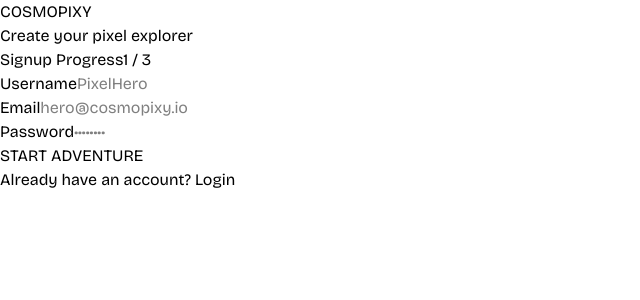
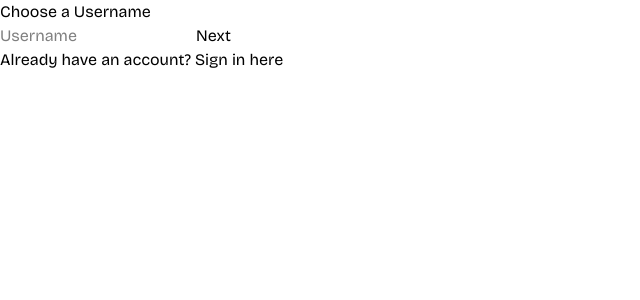
Before and after one commit to coolerputt01/CosmoPixy, a Vue app in the folder frontend/app/: page /signup in a window 1280 px wide. Shown: the top 300 px of the page, without its empty margins (0-640 px from the left). Built offline with nearby package versions, Linux system fonts and the light colour scheme; the HTML template or start-up script is replaced by a standard one.

Commit message:
Auth Pages

```diff
--- /dev/null
+++ b/frontend/app/src/pages/signin.vue
@@ -0,0 +1,62 @@
+<template>
+  <main class="w-full min-h-screen flex items-center justify-center bg-gray-100">
+    <div class="stage flex flex-col gap-4 w-full max-w-sm p-6">
+
+      <!-- TITLE -->
+      <h2 class="text-2xl font-bold text-center text-gray-800">
+        Sign In
+      </h2>
+
+      <!-- USERNAME -->
+      <input
+        type="text"
+        placeholder="Username"
+        v-model="form.username"
+        class="border rounded-xl px-4 py-3 focus:outline-none focus:ring-2 focus:ring-blue-400"
+      />
+
+      <!-- PASSWORD -->
+      <input
+        type="password"
+        placeholder="Password"
+        v-model="form.password"
+        class="border rounded-xl px-4 py-3 focus:outline-none focus:ring-2 focus:ring-blue-400"
+      />
+
+      <!-- BUTTON -->
+      <button
+        class="bg-blue-500 rounded-full text-white py-3 font-bold hover:opacity-80 transition"
+        @click="signIn"
+      >
+        Sign In
+      </button>
+
+      <!-- FOOTER -->
+      <div class="text-center mt-6 text-sm text-gray-600">
+        <p>
+          Don’t have an account?
+          <RouterLink to="/signup" class="underline text-blue-800">
+            Sign up
+          </RouterLink>
+        </p>
+      </div>
+
+    </div>
+  </main>
+</template>
+
+<script setup>
+import { ref } from "vue";
+
+const form = ref({
+  username: "",
+  password: ""
+});
+
+function signIn() {
+  if (!form.value.username || !form.value.password) return
+
+  console.log("Signing in with:", form.value)
+  // send to backend (Flask / Django / API)
+}
+</script>
--- a/frontend/app/src/pages/signup.vue
+++ b/frontend/app/src/pages/signup.vue
@@ -1,72 +1,83 @@
 <template>
-  <div class="min-h-screen flex items-center justify-center bg-white text-gray-900">
-    <!-- Card -->
-    <div class="relative w-full max-w-md p-8 rounded-3xl bg-white backdrop-blur-xl shadow-2xl border border-gray-200">
-      <!-- Glow -->
-      <div class="absolute -inset-1 rounded-3xl bg-gradient-to-r from-blue-500/40 to-blue-500 opacity-30 blur"></div>
+  <main class="w-full min-h-screen flex items-center justify-center bg-gray-100">
+    <div class="stage flex flex-col gap-4 w-full max-w-sm p-6">
 
-      <div class="relative">
-        <!-- Logo / Title -->
-        <div class="text-center mb-6">
-          <h1 class="text-4xl font-extrabold tracking-widest text-gray-900">COSMOPIXY</h1>
-          <p class="mt-2 text-sm text-gray-600">Create your pixel explorer</p>
-        </div>
+      <h2 class="text-xl font-bold text-center">
+        {{ stepTitle }}
+      </h2>
 
-        <!-- Progress Bar (gamified feel) -->
-        <div class="mb-6">
-          <div class="flex justify-between text-xs text-gray-600 mb-1">
-            <span>Signup Progress</span>
-            <span>1 / 3</span>
-          </div>
-          <div class="w-full h-2 bg-gray-200 rounded-full overflow-hidden">
-            <div class="h-full w-1/3 bg-gradient-to-r from-white to-blue-500"></div>
-          </div>
-        </div>
+      <input
+        :type="inputType"
+        :placeholder="placeholder"
+        v-model="form[currentField]"
+        class="border rounded-xl px-4 py-3 focus:outline-none focus:ring-2 focus:ring-blue-400"
+      />
 
-        <!-- Form -->
-        <form class="space-y-4">
-          <div>
-            <label class="text-xs text-gray-600">Username</label>
-            <input
-              type="text"
-              placeholder="PixelHero"
-              class="w-full mt-1 px-4 py-3 rounded-xl bg-gray-100 border border-white/20 focus:outline-none focus:ring-2 focus:ring-blue-500"
-            />
-          </div>
+      <button
+        class="bg-blue-500 rounded-full text-white py-3 font-bold hover:opacity-80 transition"
+        @click="nextStep"
+      >
+        {{ buttonText }}
+      </button>
 
-          <div>
-            <label class="text-xs text-gray-600">Email</label>
-            <input
-              type="email"
-              placeholder="hero@cosmopixy.io"
-              class="w-full mt-1 px-4 py-3 rounded-xl bg-gray-100 border border-white/20 focus:outline-none focus:ring-2 focus:ring-blue-500"
-            />
-          </div>
-
-          <div>
-            <label class="text-xs text-gray-600">Password</label>
-            <input
-              type="password"
-              placeholder="••••••••"
-              class="w-full mt-1 px-4 py-3 rounded-xl bg-gray-100 border border-white/20 focus:outline-none focus:ring-2 focus:ring-blue-500"
-            />
-          </div>
-
-          <!-- CTA -->
-          <button
-            type="submit"
-            class="group w-full mt-6 py-3 rounded-xl bg-blue-500 hover:bg-blue-600 transition-all duration-300 font-bold tracking-wide shadow-lg shadow-blue-500/40"
-          >
-            <span class="group-hover:tracking-widest transition-all">START ADVENTURE</span>
-          </button>
-        </form>
-
-        <!-- Footer -->
-        <p class="mt-6 text-center text-xs text-gray-500">
+      <div class="text-center mt-10">
+        <p>
           Already have an account?
-          <span class="text-blue-500 hover:underline cursor-pointer">Login</span>
+          Sign in
+          <RouterLink to="/signin" class="underline text-blue-800">here</RouterLink>
         </p>
       </div>
+
     </div>
-  </div>
+  </main>
 </template>
+
+<script setup>
+import { RouterLink } from "vue-router";
+import { ref, computed } from "vue"
+
+const step = ref(0)
+
+const form = ref({
+  username: "",
+  email: "",
+  password: ""
+})
+
+const steps = ["username", "email", "password"]
+
+const currentField = computed(() => steps[step.value])
+
+const placeholder = computed(() => {
+  if (step.value === 0) return "Username"
+  if (step.value === 1) return "Email"
+  return "Password"
+})
+
+const inputType = computed(() => {
+  if (step.value === 2) return "password"
+  if (step.value === 1) return "email"
+  return "text"
+})
+
+const stepTitle = computed(() => {
+  if (step.value === 0) return "Choose a Username"
+  if (step.value === 1) return "Enter your E-mail"
+  return "Create a Password"
+})
+
+const buttonText = computed(() =>
+  step.value === steps.length - 1 ? "Finish" : "Next"
+)
+
+function nextStep() {
+  if (!form.value[currentField.value]) return
+
+  if (step.value < steps.length - 1) {
+    step.value++
+  } else {
+    console.log("Form complete:", form.value)
+    // submit to backend here
+  }
+}
+</script>
--- a/frontend/app/src/router/index.ts
+++ b/frontend/app/src/router/index.ts
@@ -3,6 +3,8 @@ import index from '../pages/index.vue';
 import dashboard from '../pages/dashboard.vue';
 import draw from '../pages/draw.vue';
 import signup from '../pages/signup.vue';
+import signin from '../pages/signin.vue';
+import { SiGin } from 'vue-icons-plus/si';
 
 const routes = [
     {
@@ -17,6 +19,9 @@ const routes = [
     {
       path: '/signup',component: signup,
     },
+    {
+      path: '/signin',component:signin,
+    },
   ];
 const router = createRouter({
   history: createWebHistory(import.meta.env.BASE_URL),
```
